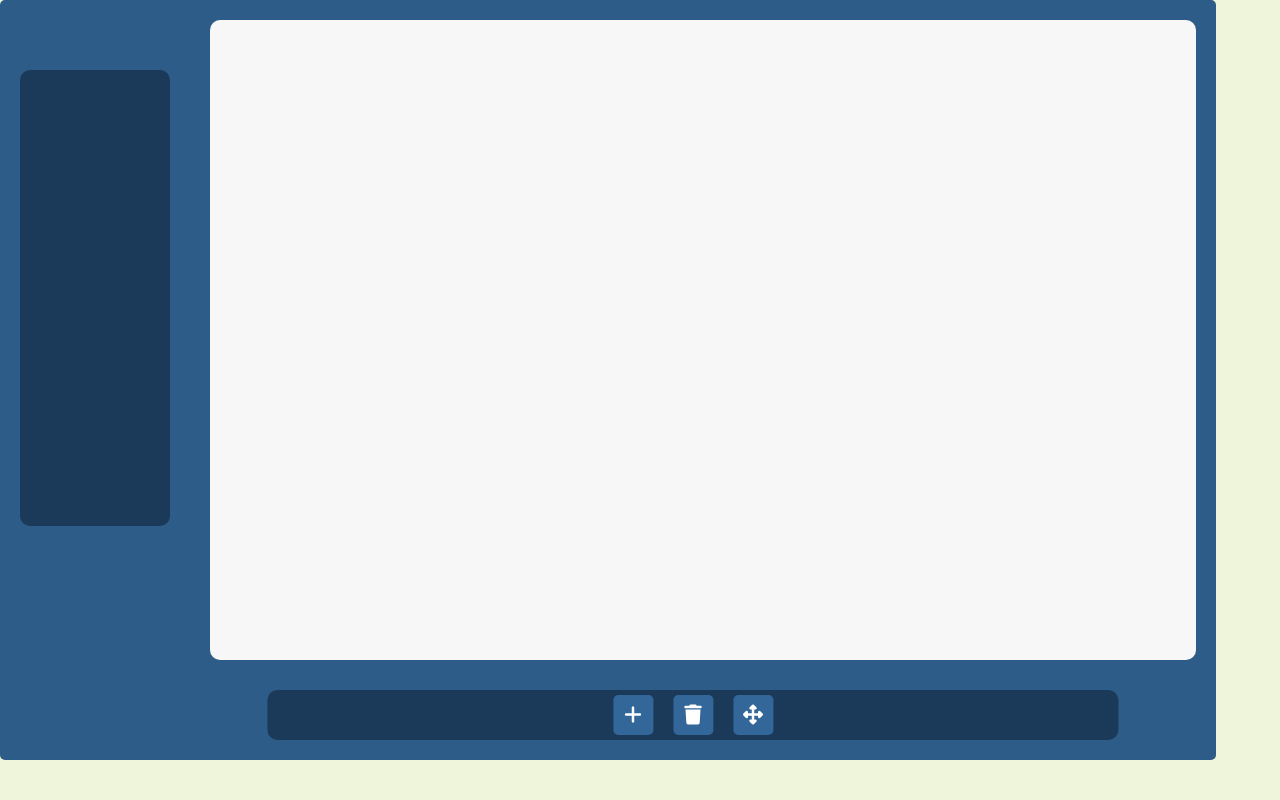
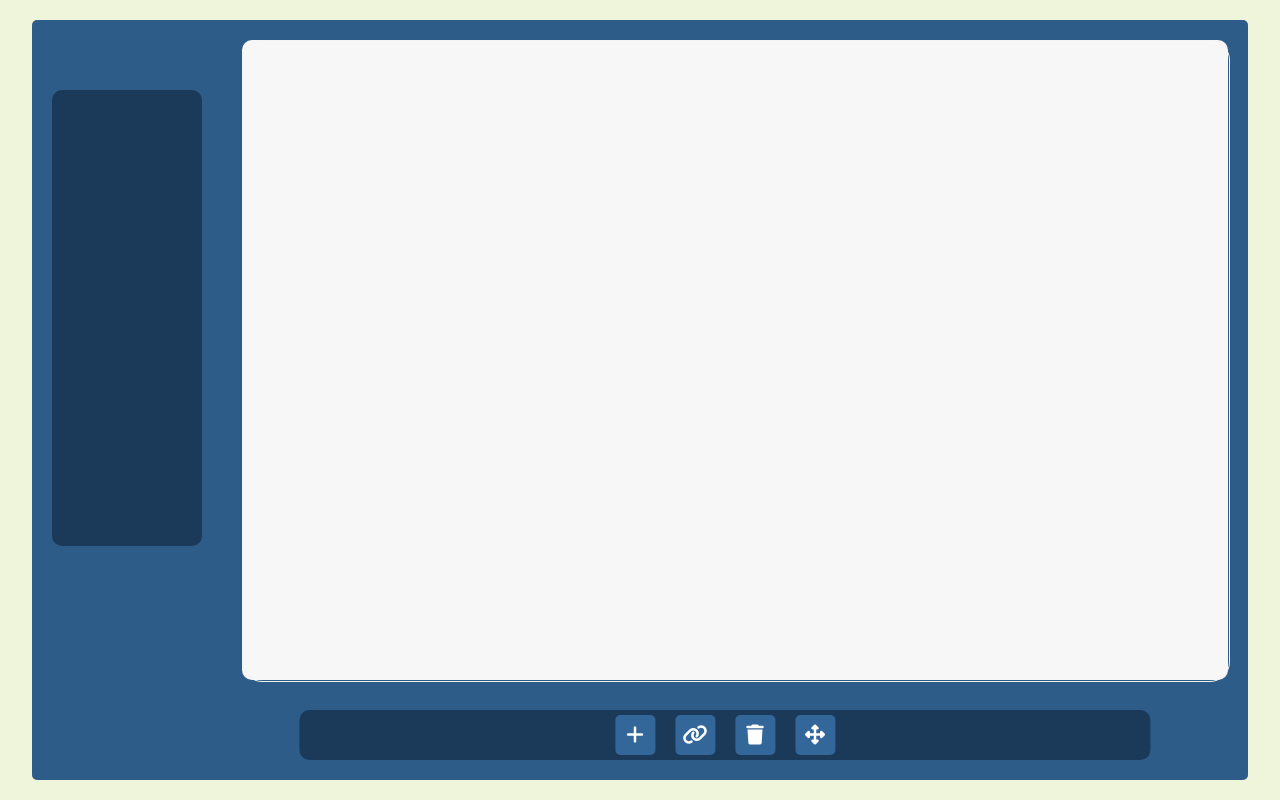
Before and after one commit to paolaqv/Algoritmos-Frontend, a Vue app: page /graphs in a window 1280 px wide. Built offline with nearby package versions, Linux system fonts and the light colour scheme; the HTML template or start-up script is replaced by a standard one.

Commit message:
agregar aristas y pesos entre nodos

```diff
--- a/src/views/GraphsPage.vue
+++ b/src/views/GraphsPage.vue
@@ -2,13 +2,49 @@
   <div class="graphs-page">
     <aside class="sidebar"></aside>
     <main class="content" @click="openNodePopup">
-      <div v-for="(node, index) in nodes" :key="index" class="node" :style="{ top: node.y + 'px', left: node.x + 'px', backgroundColor: node.color }">
+      <div
+        v-for="(node, index) in nodes"
+        :key="index"
+        class="node"
+        :style="{ top: node.y + 'px', left: node.x + 'px', backgroundColor: node.color }"
+        @click.stop="selectNode(node)"
+      >
         {{ node.name }}
       </div>
+      <svg class="edges">
+        <defs>
+          <marker id="arrow" viewBox="0 0 10 10" refX="10" refY="5" markerWidth="6" markerHeight="6" orient="auto-start-reverse">
+            <path d="M 0 0 L 10 5 L 0 10 z" fill="black"/>
+          </marker>
+        </defs>
+        <g v-for="(edge, index) in edges" :key="index">
+          <line
+            :x1="edge.calculated.x1"
+            :y1="edge.calculated.y1"
+            :x2="edge.calculated.x2"
+            :y2="edge.calculated.y2"
+            :stroke="edge.color"
+            stroke-width="2"
+            :marker-end="edge.direction === 'directed' ? 'url(#arrow)' : ''"
+          />
+          <text
+            :x="(edge.calculated.x1 + edge.calculated.x2) / 2"
+            :y="(edge.calculated.y1 + edge.calculated.y2) / 2 - 5"
+            fill="black"
+            font-size="12"
+            text-anchor="middle"
+          >
+            {{ edge.weight }}
+          </text>
+        </g>
+      </svg>
     </main>
     <footer class="bottom-bar">
       <button class="menu-button add-button" :class="{ active: isAddingNode }" @click="toggleAddNode" title="Agregar nodo">
         <i class="fas fa-plus"></i>
+      </button>
+      <button class="menu-button link-button" :class="{ active: isLinking }" @click="toggleLinking" title="Enlazar">
+        <i class="fas fa-link"></i>
       </button>
       <button class="menu-button delete-button" title="Eliminar">
         <i class="fas fa-trash"></i>
@@ -18,6 +54,7 @@
       </button>
     </footer>
 
+    <!-- Popup para agregar nodo -->
     <div v-if="showPopup" class="popup">
       <div class="popup-content">
         <label>Nombre del nodo:</label>
@@ -32,6 +69,28 @@
         </div>
       </div>
     </div>
+
+    <!-- Popup para agregar arista -->
+    <div v-if="showEdgePopup" class="popup">
+      <div class="popup-content">
+        <label>Peso de la arista:</label>
+        <input type="number" v-model="edgeWeight" placeholder="Ingrese peso..." />
+
+        <label>Dirección:</label>
+        <select v-model="edgeDirection">
+          <option value="bidirectional">Bidireccional</option>
+          <option value="directed">Direccional</option>
+        </select>
+
+        <label>Color de la arista:</label>
+        <input type="color" v-model="edgeColor" />
+
+        <div class="popup-buttons">
+          <button class="cancel-button" @click="cancelEdgePopup">Cancelar</button>
+          <button class="accept-button" @click="confirmEdge">Aceptar</button>
+        </div>
+      </div>
+    </div>
   </div>
 </template>
 
@@ -41,7 +100,14 @@ export default {
   data() {
     return {
       isAddingNode: false,
+      isLinking: false,
       nodes: [],
+      edges: [],
+      selectedNodes: [],
+      showEdgePopup: false,
+      edgeWeight: '1',
+      edgeDirection: 'directed',
+      edgeColor: '#000000',
       showPopup: false,
       nodeName: '',
       nodeColor: '#ff0000',
@@ -49,8 +115,65 @@ export default {
     };
   },
   methods: {
+    //calculo del radio para arista
+    calculateEdgePosition(node1, node2) {
+      const radius = 22.5;
+      const dx = node2.x - node1.x;
+      const dy = node2.y - node1.y;
+      const angle = Math.atan2(dy, dx);
+
+      return {
+        x1: node1.x + Math.cos(angle) * radius,
+        y1: node1.y + Math.sin(angle) * radius,
+        x2: node2.x - Math.cos(angle) * radius,
+        y2: node2.y - Math.sin(angle) * radius
+      };
+    },
     toggleAddNode() {
       this.isAddingNode = !this.isAddingNode;
+    },
+    toggleLinking() {
+      this.isLinking = !this.isLinking;
+      this.selectedNodes = [];
+    },
+    //seleccionar 2 nodos para la arista y popup
+    selectNode(node) {
+      if (this.isLinking) {
+        if (!this.selectedNodes.includes(node)) {
+          this.selectedNodes.push(node);
+        }
+        if (this.selectedNodes.length === 2) {
+          this.showEdgePopup = true;
+        }
+      }
+    },
+    cancelEdgePopup() {
+      this.showEdgePopup = false;
+      this.selectedNodes = [];
+    },
+    confirmEdge() {
+      if (this.selectedNodes.length === 2) {
+        const node1 = this.selectedNodes[0];
+        const node2 = this.selectedNodes[1];
+
+        if (!node1 || !node2) {
+          console.error("Error: No se han seleccionado nodos válidos.");
+          return;
+        }
+
+        const calculatedPositions = this.calculateEdgePosition(node1, node2);
+
+        this.edges.push({
+          node1: { x: node1.x, y: node1.y },
+          node2: { x: node2.x, y: node2.y },
+          weight: this.edgeWeight,
+          direction: this.edgeDirection,
+          color: this.edgeColor,
+          calculated: calculatedPositions
+        });
+      }
+      this.showEdgePopup = false;
+      this.selectedNodes = [];
     },
     openNodePopup(event) {
       if (this.isAddingNode) {
@@ -89,9 +212,13 @@ export default {
   width: 95vw;
   height: 95vh;
   background: #2d5c88;
-  position: relative;
+  position: absolute;
+  top: 50%;
+  left: 50%;
+  transform: translate(-50%, -50%);
   border-radius: 5px;
 }
+
 
 .sidebar {
   width: 150px;
@@ -126,7 +253,6 @@ export default {
   font-weight: bold;
   text-align: center;
   font-family: Arial, sans-serif;
-
 }
 
 .bottom-bar {
@@ -180,7 +306,6 @@ export default {
   text-align: center;
   animation: fadeIn 0.3s ease-in-out;
   font-family: Arial, sans-serif;
-
 }
 
 .popup-content {
@@ -201,6 +326,7 @@ export default {
   border-radius: 5px;
   transition: background 0.3s;
 }
+
 .cancel-button {
   background: #4fb0d9;
   color: white;
@@ -218,6 +344,7 @@ export default {
 .accept-button:hover {
   background: #884394;
 }
+
 .styled-input {
   padding: 8px;
   border-radius: 20px;
@@ -225,17 +352,19 @@ export default {
   font-size: 14px;
   text-align: center;
 }
+
 .color-picker-container {
   display: flex;
   align-items: center;
   justify-content: center;
   gap: 10px;
 }
+
 .color-picker {
-  border-radius: none;
   width: 40px;
   height: 40px;
   cursor: pointer;
+  border: none;
 }
 
 .color-preview {
@@ -244,6 +373,7 @@ export default {
   border-radius: 5px;
   border: 2px solid #000;
 }
+
 @keyframes fadeIn {
   from {
     opacity: 0;
@@ -254,6 +384,8 @@ export default {
     transform: translate(-50%, -50%);
   }
 }
+
+/* Tooltips para los botones */
 .add-button:hover::after {
   content: 'Agregar nodo';
   position: absolute;
@@ -293,4 +425,28 @@ export default {
   font-size: 12px;
   white-space: nowrap;
 }
+.link-button:hover::after {
+  content: 'Enlazar nodos';
+  position: absolute;
+  bottom: 50px;
+  left: 50%;
+  transform: translateX(-50%);
+  background: rgba(0, 0, 0, 0.75);
+  color: white;
+  padding: 5px 10px;
+  border-radius: 5px;
+  font-size: 12px;
+  white-space: nowrap;
+}
+
+.edges {
+  position: absolute;
+  top: 0;
+  left: 0;
+  width: 100%;
+  height: 100%;
+  border: 1px solid rgb(243, 244, 246);
+  border-radius: 20px;
+  pointer-events: none;
+}
 </style>
```
